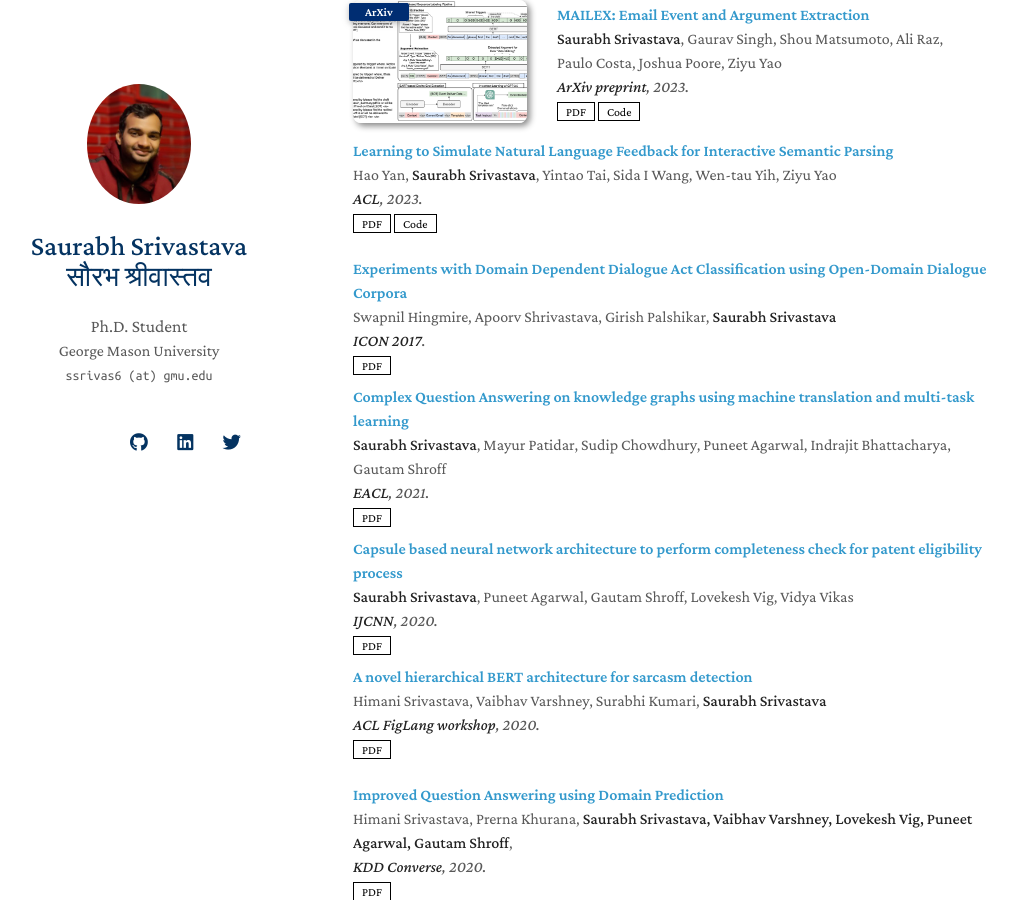
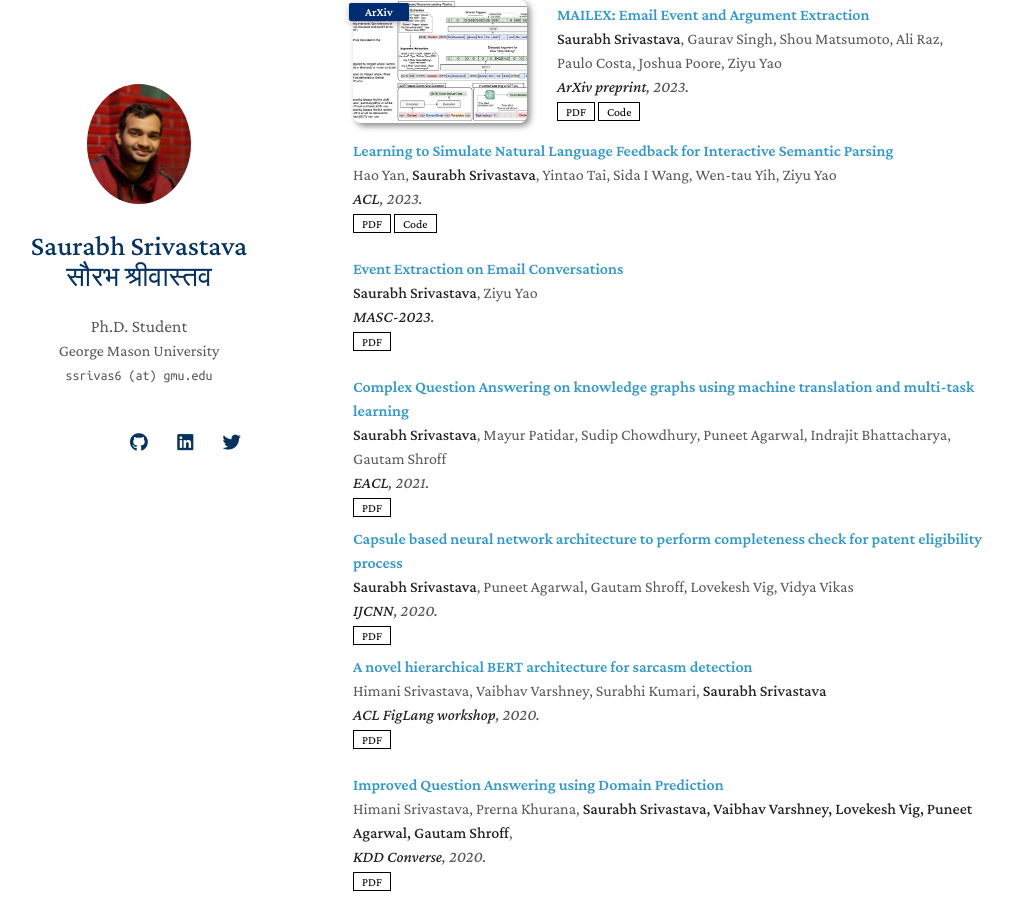
Before and after one commit to salokr/salokr.github.io, a Jekyll site: the page built from index.md, in a window 1280 px wide and 900 px high, scrolled down 1204 px. Shown: the whole window, without its empty margins (137-1154 px from the left). Built offline with Jekyll 4.4.1, drawn with Linux system fonts in a browser that asks for light colours; nearby versions of some CDN libraries; a style sheet for code colours, icons or effects is not loaded; our own code applies the rules of GitHub Pages for plain Markdown files.

Commit message:
Update publications.md

```diff
--- a/_includes/publications.md
+++ b/_includes/publications.md
@@ -53,11 +53,11 @@
   </li>
     <li>
   <div class="col-sm-9" style="position: relative;padding-right: 15px;padding-left: 20px;">
-    <div class="title"><a href="https://aclanthology.org/W17-7538.pdf">Experiments with Domain Dependent Dialogue Act Classification using Open-Domain Dialogue Corpora</a></div>
-    <div class="author">Swapnil Hingmire, Apoorv Shrivastava, Girish Palshikar, <strong>Saurabh Srivastava</strong></div>
-    <div class="periodical"><em><strong>ICON 2017</strong>.</em></div>
+    <div class="title"><a href="https://arxiv.org/abs/2305.13469">Event Extraction on Email Conversations</a></div>
+    <div class="author"><strong>Saurabh Srivastava</strong>, Ziyu Yao</div>
+    <div class="periodical"><em><strong>MASC-2023</strong>.</em></div>
     <div class="links">
-      <a href="https://aclanthology.org/W17-7538.pdf" class="btn btn-sm z-depth-0" role="button" target="_blank" style="font-size:12px;">PDF</a>
+      <a href="https://arxiv.org/abs/2305.13469" class="btn btn-sm z-depth-0" role="button" target="_blank" style="font-size:12px;">PDF</a>
     </div>
   </div>
 </li>
```
